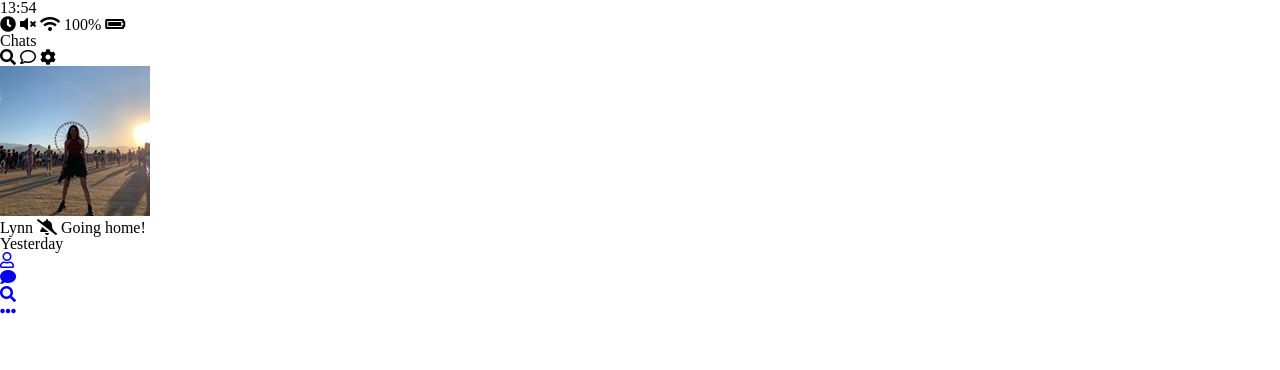
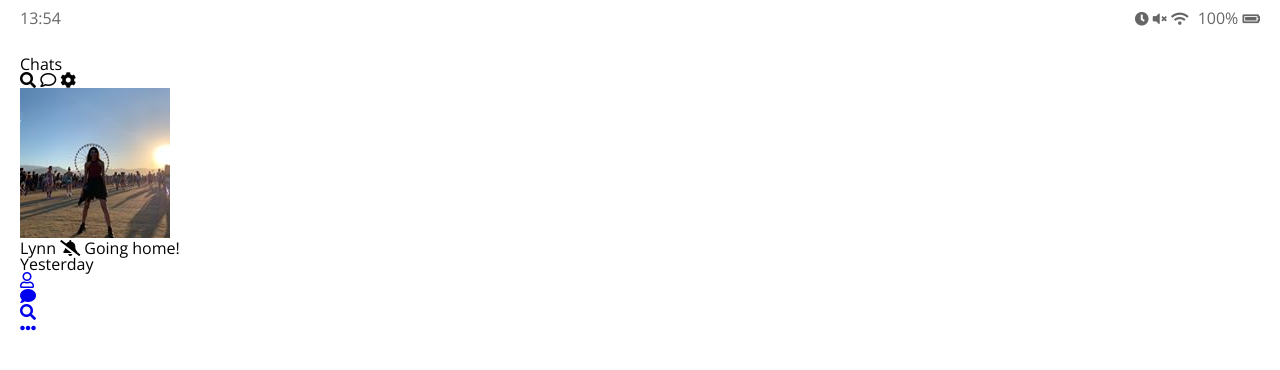
Before and after one commit to Hannah0124/cocoa-clone, a plain HTML site: page index.html in a window 1280 px wide. Drawn offline with nearby package versions, Linux system fonts and the light colour scheme.

Commit message:
Status Bar Style

```diff
--- /dev/null
+++ b/css/status-bar.css
@@ -0,0 +1,18 @@
+.status-bar {
+	/* Display elements next to each other */
+  display: flex;
+  /* Display elements as far away as possible */
+  justify-content: space-between;
+  margin-bottom: 30px;
+  /* 0.8 => 80% of the color */
+  opacity: 0.6;
+}
+
+
+.status-bar i {
+  font-size: 14px;
+}
+
+.status-bar .status-bar__battery-level {
+  margin-left: 5px;
+}
--- a/css/styles.css
+++ b/css/styles.css
@@ -1 +1,12 @@
+/* Import google fonts */
+@import url('https://fonts.googleapis.com/css?family=Open+Sans:400,700&display=swap');
 @import "reset.css";
+@import "status-bar.css";
+
+body {
+	background-color: white;
+	padding: 10px 20px;
+	color: #020202;
+	font-family: 'Open Sans', -apple-system, BlinkMacSystemFont, 'Segoe UI', Roboto, Oxygen, Ubuntu, Cantarell,
+		'Open Sans', 'Helvetica Neue', sans-serif;
+}
```
